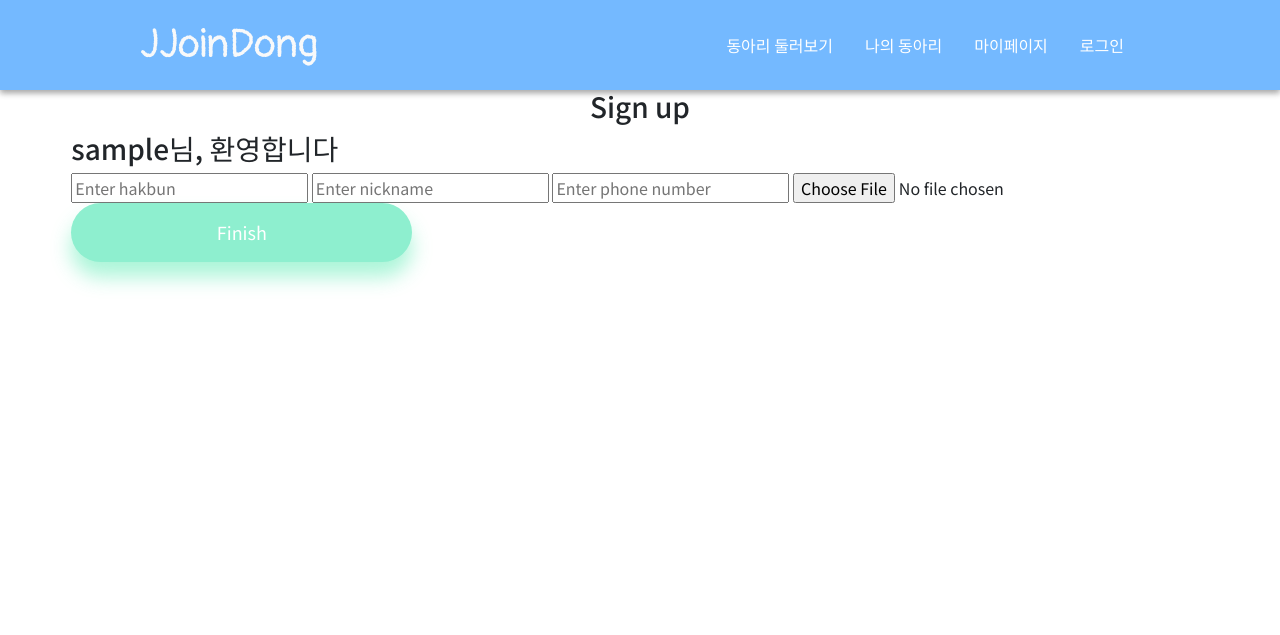
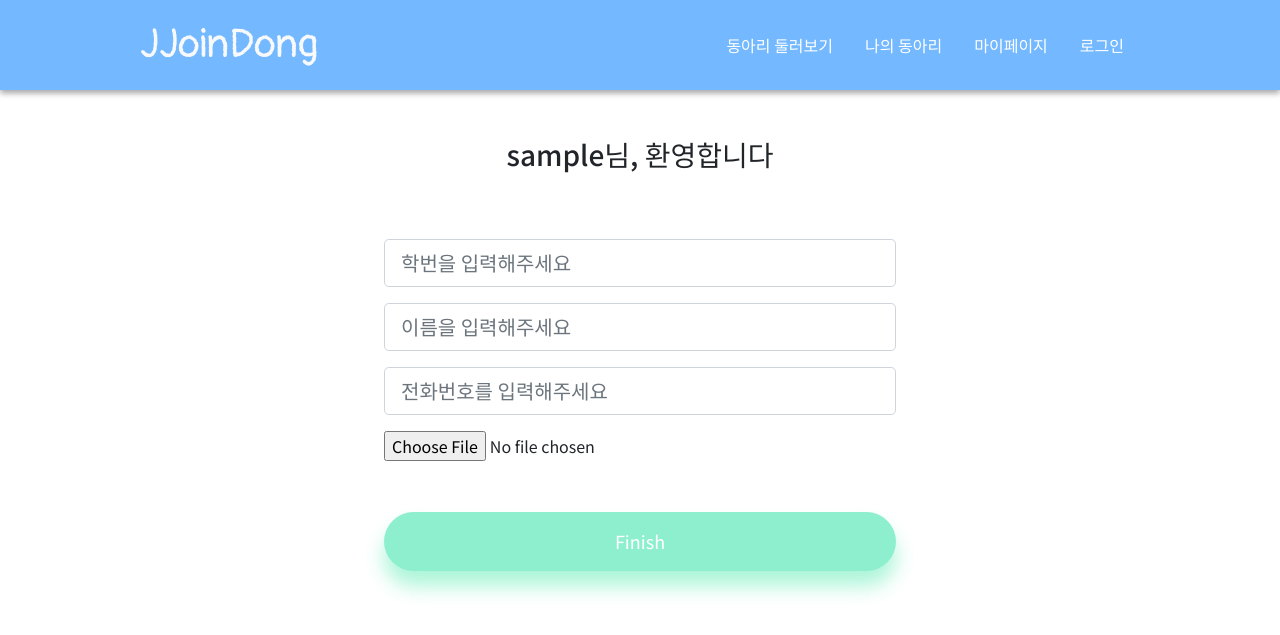
Before and after one commit to julianne03/Joindong, a Django app: template templates/account/profile_signup.html in a window 1280 px wide. Shown: the top 635 px of the page. Run offline with Django 3.2, Linux system fonts and the light colour scheme; the template is opened without the code that fills it: most values are stand-ins (such as "Sample title", 1, 10 or a date in 2020); form fields are guessed from the names that the template uses.

Commit message:
account, jd - image file upload, update solve

```diff
--- a/templates/account/profile_signup.html
+++ b/templates/account/profile_signup.html
@@ -1,16 +1,24 @@
 {% extends 'base.html' %}
 {% block content %}
     <div class="center-box">
-        <h3>Sign up</h3>
-        <form method="post" class="login_form" enctype="multipart/form-data">
-                {% csrf_token %}
-                {% include 'form_errors.html' %}
-                <h3>{{ profile.user.username }}님, 환영합니다</h3>
-                <input type="number" placeholder="Enter hakbun" name="st_num" value="{{ form.st_num.value|default_if_none:'' }}">
-                <input type="text" placeholder="Enter nickname" name="nickname" value="{{ form.nickname.value|default_if_none:'' }}">
-                <input type="tel" placeholder="Enter phone number" name="phone_num" value="{{ form.phone_num.value|default_if_none:'' }}">
-                <input type="file" name="profile_image" value="{{ form.image.value|default_if_none:'' }}" accept="image/*">
-                <button type="submit" class="login_btn">Finish</button>
+        <form method="post" class="login_form" style="display: flex; flex-direction: column; width: 40%; align-self: center" enctype="multipart/form-data">
+            {% csrf_token %}
+            {% include 'form_errors.html' %}
+            <h3 class="mt-5 text-center" style="margin-bottom: 10%">{{ profile.user.username }}님, 환영합니다</h3>
+            <div class="mt-3">
+                <input class="form-control form-control-lg" type="number" placeholder="학번을 입력해주세요" name="st_num"
+                       id="st_num" value="{{ profile_form.st_num.value|default_if_none:'' }}">
+            </div>
+            <div class="mt-3">
+                <input class="form-control form-control-lg" type="text" placeholder="이름을 입력해주세요" name="nickname"
+                       id="nickname" value="{{ profile_form.nickname.value|default_if_none:'' }}">
+            </div>
+            <div class="mt-3 mb-3">
+                <input class="form-control form-control-lg" type="tel" placeholder="전화번호를 입력해주세요" name="phone_num"
+                       id="phone_num" value="{{ profile_form.phone_num.value|default_if_none:'' }}">
+            </div>
+            {{ form.image }}
+            <button type="submit" style="width: 100%; margin-top: 10%" class="login_btn">Finish</button>
         </form>
     </div>
 {% endblock %}
--- a/templates/jd/my_club.html
+++ b/templates/jd/my_club.html
@@ -9,8 +9,10 @@
     </div>
     <div style="margin-left: 10%; margin-right: 10%">
         <div class="detail-box" style="margin-top: 5%">
-            <div>
+            <div style="display: flex; flex-direction: row; justify-content: space-between">
                 <span style="font-weight: 700; font-size: 2rem;"><mark>{{ club.title }} 관리 페이지</mark></span>
+                <i class="bi bi-trash" style="font-size: 2rem"
+                   onclick="location.href='{% url 'jd:club_delete' club.title %}'"></i>
             </div>
             <div style="display: flex; flex-direction: row; width: 100%; height: auto">
                 <div style="display: flex; flex-direction: column; float: left; width: 30%; height: auto; margin-right: 3%">
@@ -93,7 +95,7 @@
                             <td>{{ applicant.profile.st_num }}</td>
                             <td>{{ applicant.profile.nickname }}</td>
                             <td>{{ applicant.email }}</td>
-                            <td style="font-size: 1.5rem"><i class="bi bi-check-square"></i>&nbsp;&nbsp;<i
+                            <td style="font-size: 1.5rem"><i class="bi bi-check-square" onclick="location.href='{% url 'jd:send_club_plan_email' applicant.email %}'"></i>&nbsp;&nbsp;<i
                                     class="bi bi-x-square-fill"></i></td>
                         </tr>
                     {% endfor %}
```
Also changed, not shown: templates/account/update_user.html (+7 -7 lines), templates/jd/create_club.html (+2 -7 lines).
